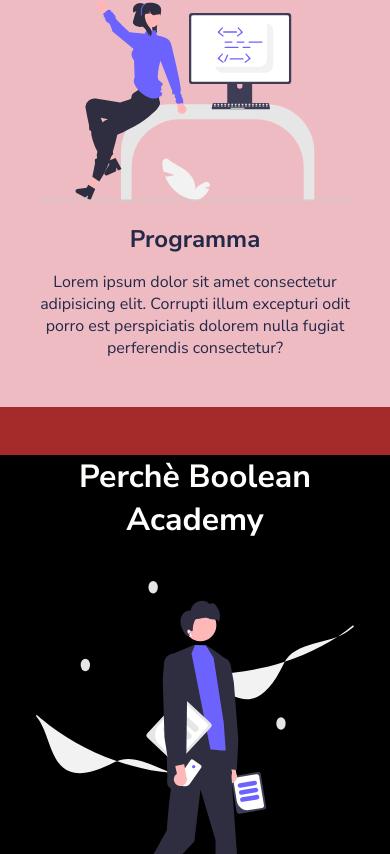
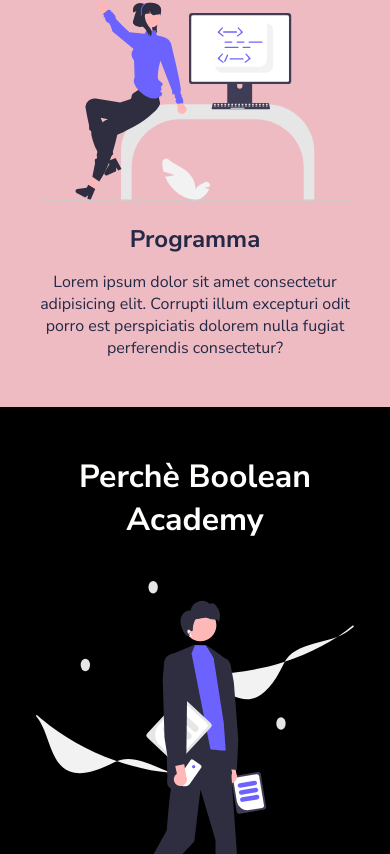
Before and after one commit to bonvi83/html-css-resp-wannabe, a plain HTML site: page index.html in a window 390 px wide. Shown: the part 1821-2675 px from the top of the page. Drawn offline with Linux system fonts and the light colour scheme.

Commit message:
sfondo sistemato

```diff
--- a/css/style.css
+++ b/css/style.css
@@ -161,27 +161,15 @@
         width: 100%;
     }
 
-    /* provo a modificare il colore ma risulta na schifezza */
+    /* giocando con padding e margin sono riuscito a sistemare lo sfondo */
 
-    body {
-        background-color: yellow;
+    .steps {
+        margin-bottom: 0;
     }
 
     .why-us {
         background-color: black;
+        padding-top: 3rem;
+        margin-bottom: 0;
     }
-
-    main {
-        background-color: brown;
-    }
-
-    html {
-        background-color: orange;
-    }
-
-    .lessons,
-    .site-header {
-        background-color: green;
-    }
-
 }
```
